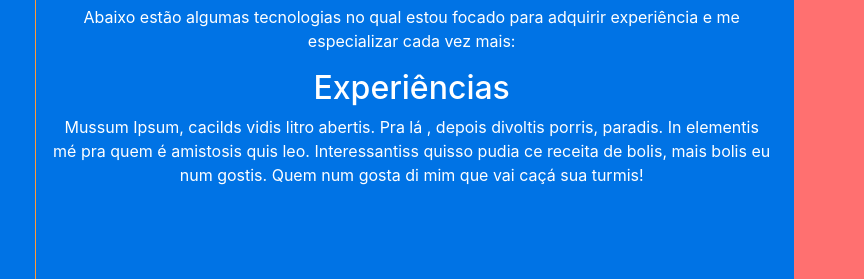
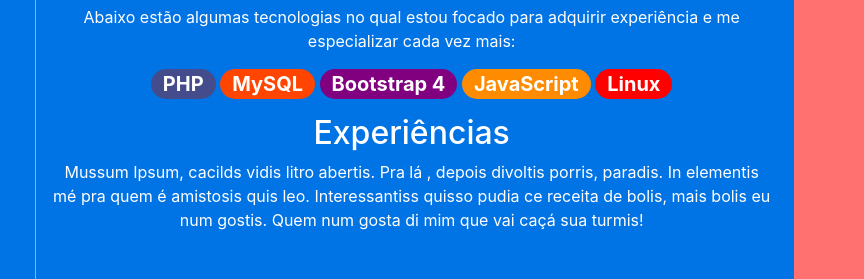
Before and after one commit to brunohv/brunovhk.github.io, a plain HTML site: page index.html in a window 1280 px wide. Shown: the part 266-545 px from the top of the page, 416-1280 px from the left. Drawn offline with Linux system fonts and the light colour scheme.

Commit message:
adição das badges

```diff
--- a/css/index.css
+++ b/css/index.css
@@ -298,5 +298,51 @@
  color: white;
 }
 .title:hover{
-    color: #ff7070;
+    border-left: 10px solid #ff4c4c;
+    border-right: 10px solid #ff4c4c;
+    color: #0a0a0a;
 }
+/*
+BADGES INICIO
+*/
+.badge-custom-php{
+    font-size: 20px;
+    background-color: #444c8c;
+}
+.badge-custom-mysql{
+    font-size: 20px;
+    background-color: orangered;
+}
+.badge-custom-bootstrap{
+    font-size: 20px;
+    background-color: purple;
+}
+.badge-custom-js{
+    font-size: 20px;
+    background-color: darkorange;
+}
+.badge-custom-linux{
+    font-size: 20px;
+    background-color: red;
+}
+.badge-custom-php:hover{
+    color: black;
+}
+.badge-custom-mysql:hover{
+    color: black;
+}
+.badge-custom-bootstrap:hover{
+    color: black;
+}
+.badge-custom-js:hover{
+    color: black;
+}
+.badge-custom-linux:hover{
+    color: black;
+}
+/*
+BADGES FIM
+*/
+.badges{
+    margin-bottom: 15px;
+}
--- a/index.html
+++ b/index.html
@@ -10,6 +10,7 @@
     <link href="css/index.css" rel="stylesheet">
     <script crossorigin="anonymous" integrity="sha384-B4gt1jrGC7Jh4AgTPSdUtOBvfO8shuf57BaghqFfPlYxofvL8/KUEfYiJOMMV+rV" src="js/bootstrap.min.js"></script>
     <script crossorigin="anonymous" src="https://kit.fontawesome.com/ff98fc1b03.js"></script>
+    <script src="js/index.js"></script>
 </head>
 <body>
 <header>
@@ -52,8 +53,13 @@
 
             <h2 class="text-center title">Habilidades</h2>
             <p class="text-center" id="hab">Abaixo estão algumas tecnologias no qual estou focado para adquirir experiência e me especializar cada vez mais: </p>
-
-
+            <div class="text-center badges">
+                <span class="badge badge-pill badge-danger badge-custom-php" onmouseover="phpIn(this)" onmouseout="phpOut(this)">PHP</span>
+                <span class="badge badge-pill badge-danger badge-custom-mysql" onmouseover="mySqlIn(this)" onmouseout="mySqlOut(this)">MySQL</span>
+                <span class="badge badge-pill badge-danger badge-custom-bootstrap" onmouseover="bootstrapIn(this)" onmouseout="bootstrapOut(this)">Bootstrap 4</span>
+                <span class="badge badge-pill badge-danger badge-custom-js" onmouseover="jsIn(this)" onmouseout="jsOut(this)">JavaScript</span>
+                <span class="badge badge-pill badge-danger badge-custom-linux" onmouseover="linuxIn(this)" onmouseout="linuxOut(this)">Linux</a>
+            </div>
             <h2 class="text-center title">Experiências</h2>
             <p class="text-center" id="exp">Mussum Ipsum, cacilds vidis litro abertis. Pra lá , depois divoltis porris, paradis. In elementis mé pra quem é amistosis quis leo. Interessantiss quisso pudia ce receita de bolis, mais bolis eu num gostis. Quem num gosta di mim que vai caçá sua turmis!</p>
         </div>
--- /dev/null
+++ b/js/index.js
@@ -0,0 +1,34 @@
+function phpIn(obj) {
+    obj.innerHTML = "3 months"
+}
+function phpOut(obj) {
+    obj.innerHTML = "PHP"
+}
+
+function mySqlIn(obj) {
+    obj.innerHTML = "3 months"
+}
+function mySqlOut(obj) {
+    obj.innerHTML = "MySQL"
+}
+
+function bootstrapIn(obj) {
+    obj.innerHTML = "6 months"
+}
+function bootstrapOut(obj) {
+    obj.innerHTML = "Bootstrap 4"
+}
+
+function jsIn(obj) {
+    obj.innerHTML = "6 months"
+}
+function jsOut(obj) {
+    obj.innerHTML = "JavaScript"
+}
+
+function linuxIn(obj) {
+    obj.innerHTML = "1 Year"
+}
+function linuxOut(obj) {
+    obj.innerHTML = "Linux"
+}
```
Also changed, not shown: 1 other file.
